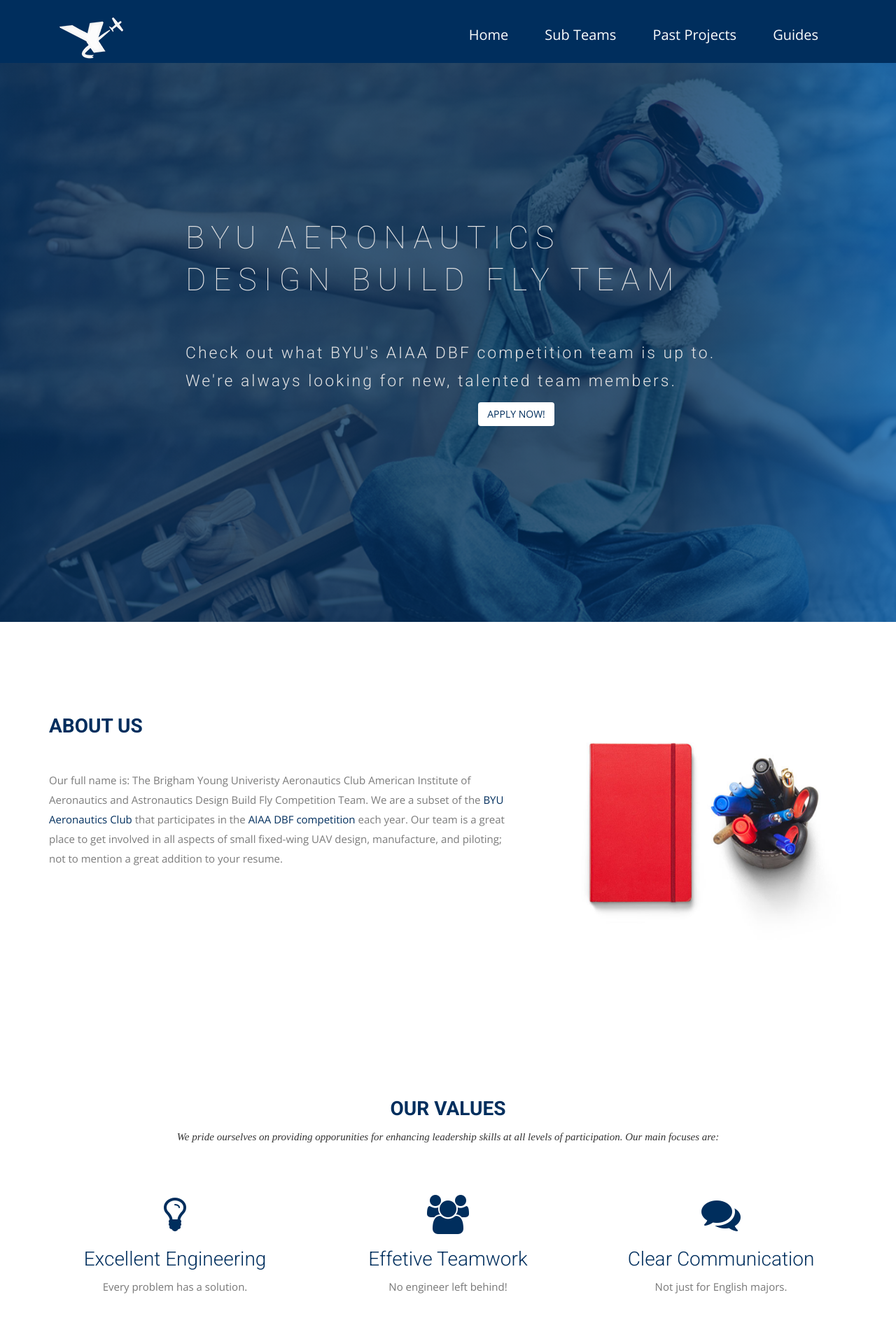
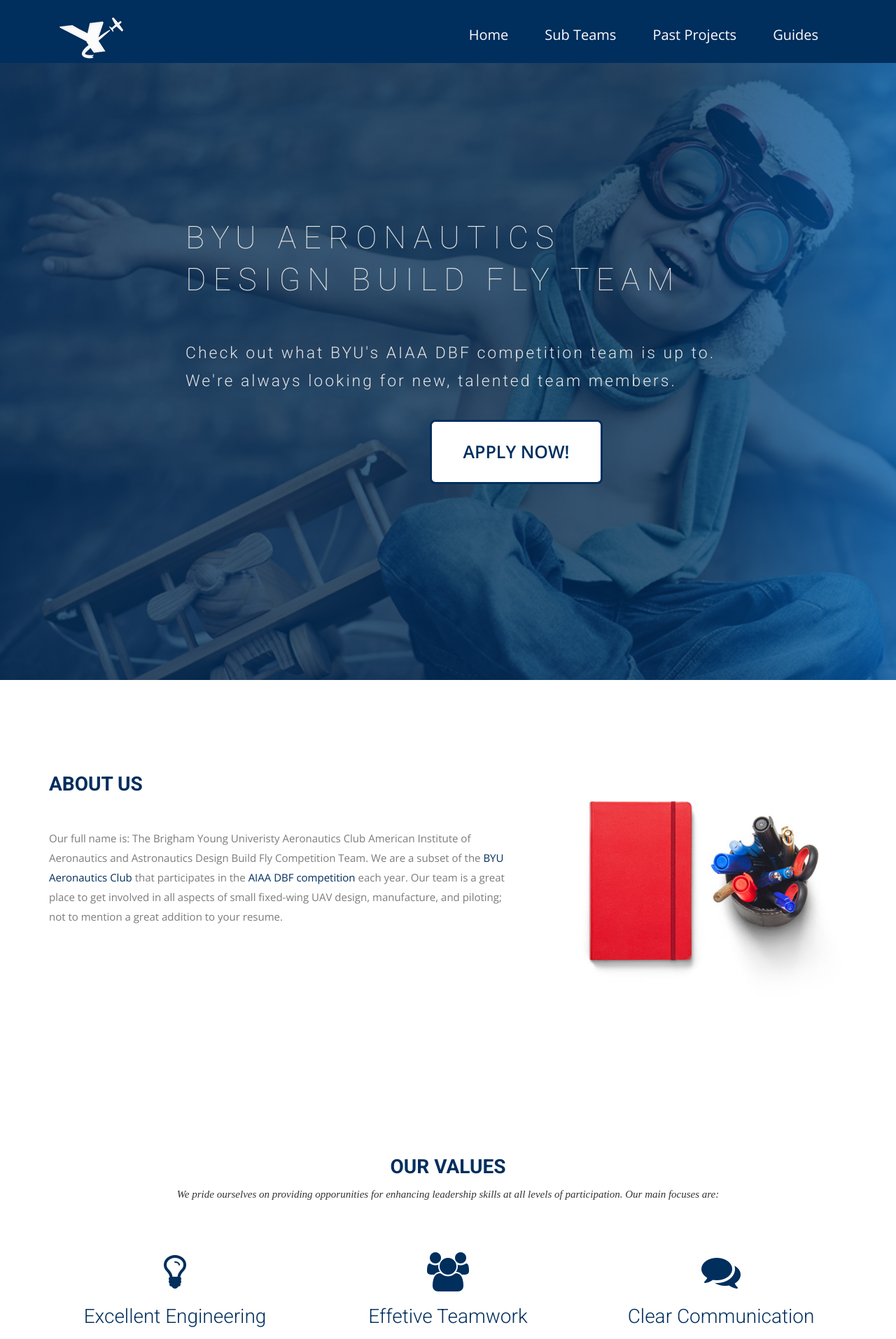
Before and after one commit to BYU-Aeronautics-Club/DBF, a Jekyll site: the page built from index.html, in a window 1280 px wide. Shown: the top 1914 px of the page at 70% size. Built offline with Jekyll 4.4.1, drawn with Linux system fonts in a browser that asks for light colours; nearby versions of some CDN libraries; some web fonts are replaced.

Commit message:
try again

```diff
--- a/css/airspace.css
+++ b/css/airspace.css
@@ -135,7 +135,8 @@
   font-weight: 300;
   letter-spacing: 3px;
 }
-#slider .btn-wow {
+
+.btn-wow {
     padding: 25px 45px;
     border-color:#002E5D;
     border-radius: 8px;
@@ -151,16 +152,16 @@
     color: #a2e3a2;
 } */
 
-#slider .btn-slider:hover,
-.btn-slider:focus {
-    animation: slider 1s;
+.btn-wow:hover,
+.btn-wow:focus {
+    animation: wow 1s;
     box-shadow: 0 0.5em 0.5em -0.4em white, 0 0 0 2em rgba(white,0);
     color:#002E5D;
     background-color:#a2e3a2;
 
   }
 
-@keyframes slider {
+@keyframes wow {
     0% { box-shadow: 0 0 0 0 rgba(#a2e3a2,1); }
     100% { box-shadow: 0 0 0 2em rgba(white,0), 0 0.5em 0.5em -0.4em white;
     border-color:#002E5D;
--- a/index.html
+++ b/index.html
@@ -14,7 +14,7 @@
           <p class="animated fadeInUp">Check out what BYU's AIAA DBF competition team is up to.
               <br>We're always looking for new, talented team members.</p>
             <div class="col text-center">
-              <button class="btn btn-default btn-slider" href="#" >APPLY NOW!</button>
+              <button class="btn btn-default btn-wow" href="#" >APPLY NOW!</button>
             </div>
         </div>
       </div>
```
